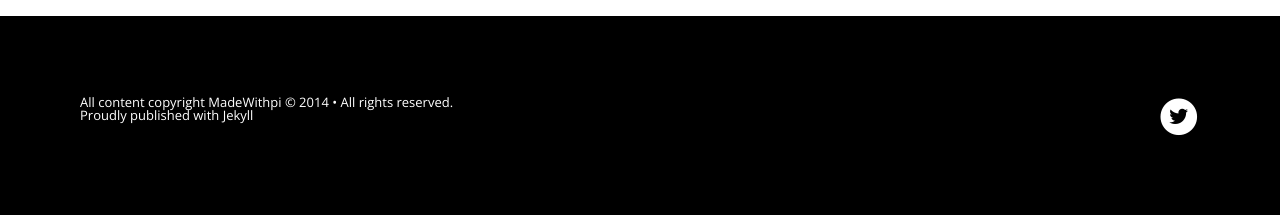
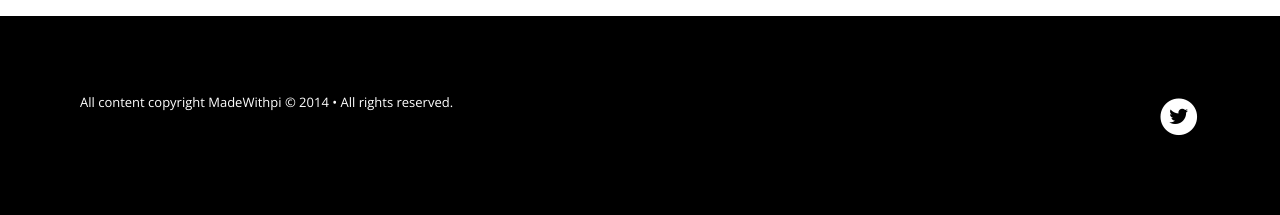
Before and after one commit to madewithpi/madewithpi.github.io, a Jekyll site: the page built from index.html, in a window 1280 px wide. Shown: the part 1705-1920 px from the top of the page. Built offline with Jekyll 4.4.1, drawn with Linux system fonts in a browser that asks for light colours; nearby versions of some CDN libraries; the list of posts is cut into pages by our own code.

Commit message:
clean up

```diff
--- a/_includes/footer.html
+++ b/_includes/footer.html
@@ -1,7 +1,6 @@
 <footer class="summer-site-footer">
     <div class="copyright">
          <section>All content copyright <a href="{{ site.url }}">{{ site.owner.name }}</a> &copy; {{ site.time | date: '%Y' }} &bull; All rights reserved.</section>
-         <section>Proudly published with <a class="icon-ghost" href="https://jekyllrb.com/">Jekyll</a></section>
     </div>
     <div class="social-icons">
 
--- a/index.html
+++ b/index.html
@@ -4,6 +4,7 @@ title: madeWithPi
 description: "A curated list of Raspberry Pi news, tutorials, and things"
 headline: Raspberry Pi
 tags: [Raspberry pi, linux, raspbmc, news, tutorials, pi, arm, micro pc]
+imagefeature: pi.jpg
 ---
 {% if site.paginate %}
 	{% for post in paginator.posts %}
```
